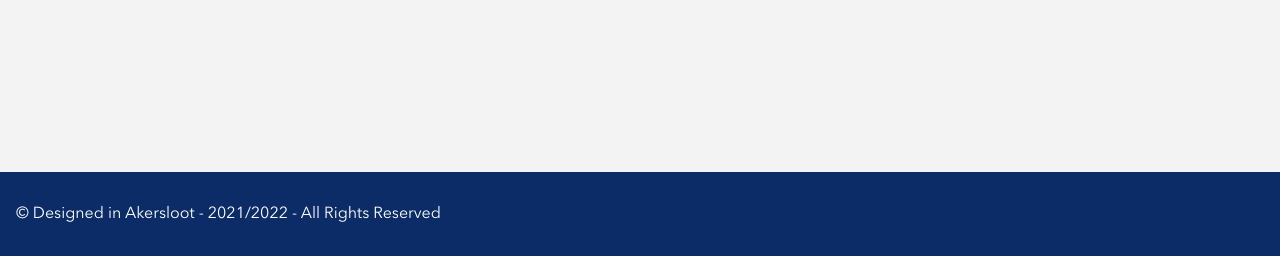
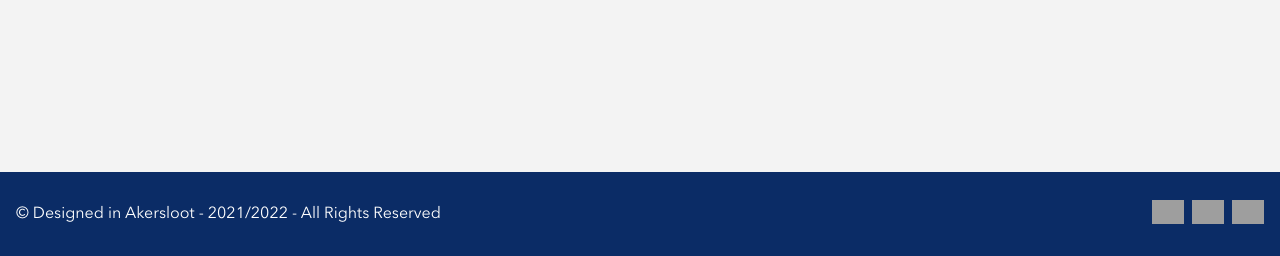
Before and after one commit to Obdam/jotacross, a Flask app: template templates/main.html in a window 1280 px wide. Shown: the part 544-800 px from the top of the page. Run offline with Flask 2, Linux system fonts and the light colour scheme; the template is opened without the code that fills it, so the values that code supplies are empty; grey boxes are pictures that could not be loaded.

Commit message:
Added social media buttons in footer

```diff
--- a/static/css/stylesheet.css
+++ b/static/css/stylesheet.css
@@ -1,5 +1,4 @@
 /* Base values */
-
 :root {
     /* Sizes */
     --base-size: 16px;
@@ -207,6 +206,29 @@ footer p {
     font-family: 'AvenirNext', 'Inter', Helvetica;
 }
 
+.social-footer {
+    list-style: none;
+    margin: 0;
+    padding: 0 1rem 0 0;
+    overflow: hidden;
+    justify-content: flex-end;
+    margin-left: auto;
+}
+
+.social-footer li {
+    float: left;
+    margin-left: 0.5rem;
+}
+
+.social-footer li a {
+    display: block;
+}
+
+.social-footer li a img {
+    width: 2rem;
+    height: auto;
+}
+
 @media only screen and (max-width: 600px) {
     body {
         height: auto;
--- a/templates/main.html
+++ b/templates/main.html
@@ -33,6 +33,23 @@
 
     <footer>
         <p>&#169; Designed in Akersloot - 2021/2022 - All Rights Reserved</p>
+        <ul class="social-footer">
+            <li>
+                <a href="https://www.facebook.com/jotacross2022" target="_blank">
+                    <img src="{{ url_for('static', filename='images/social_facebook.svg') }}" alt="Feesboek">
+                </a>
+            </li>
+            <li>
+                <a href="https://twitter.com/Jotacross22" target="_blank">
+                    <img src="{{ url_for('static', filename='images/social_twitter.svg') }}" alt="Twitter">
+                </a>
+            </li>
+            <li>
+                <a href="https://www.instagram.com/jotacross22/" target="_blank">
+                    <img src="{{ url_for('static', filename='images/social_instagram.svg') }}" alt="Instagram">
+                </a>
+            </li>
+        </ul>
     </footer>
 </body>
 
```
